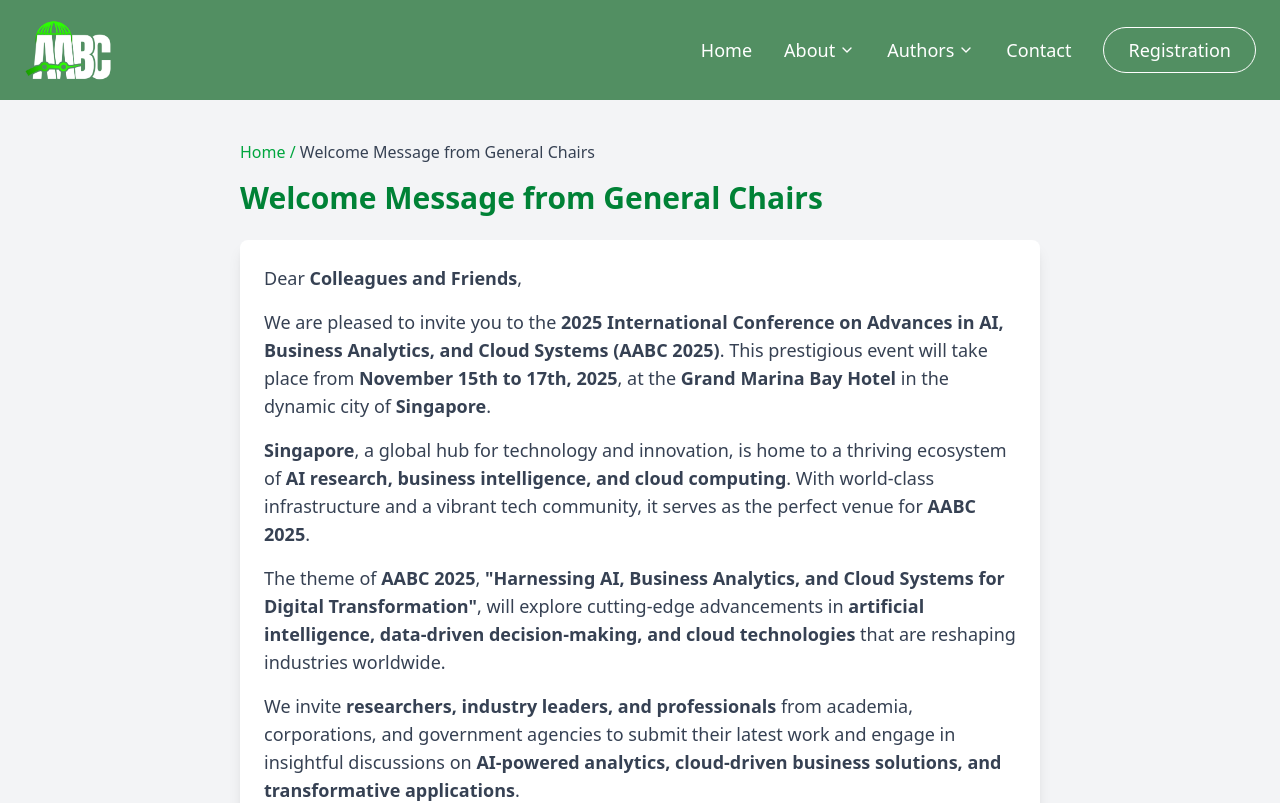
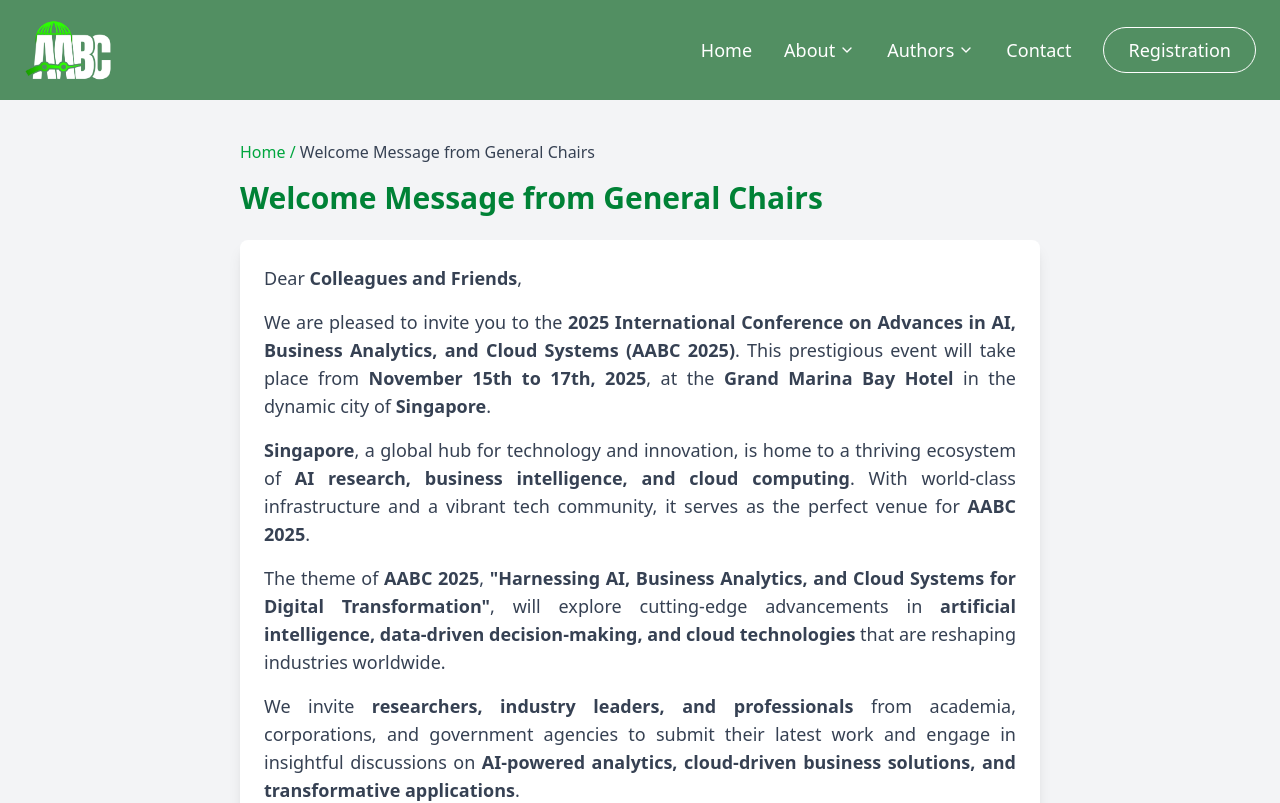
Before and after one commit to dhana1612/Conferencesite_React-AABC, a React (Vite) app: page /welcome-message in a window 1280 px wide. Shown: the top 803 px of the page. Built offline with nearby package versions, Linux system fonts and the light colour scheme.

Commit message:
24-03-1stcmt

```diff
--- a/src/Components/Home/Aboutus.jsx
+++ b/src/Components/Home/Aboutus.jsx
@@ -13,7 +13,7 @@ const About = () => {
                 <div className="grid grid-cols-1 md:grid-cols-2 gap-8">
                     {/* About Content */}
                     <div>
-                        <p className=" text-lg mb-4">
+                        <p className=" text-lg mb-4 text-justify">
                         The International Conference on Advances in AI, Business Analytics, and Cloud Systems (AABC) is a premier global event
                         uniting researchers, industry experts, and academics to explore innovations in AI, Business Analytics, and Cloud Systems.
                         Featuring keynote speeches, technical sessions, workshops, and industry panels, AABC addresses cutting-edge topics like
--- a/src/Components/Pages/PaperSubmission.jsx
+++ b/src/Components/Pages/PaperSubmission.jsx
@@ -68,7 +68,7 @@ export default function PaperSubmission() {
           <h3 className="text-2xl font-semibold text-gray-900 mb-4 mt-8">
             Submission Guidelines
           </h3>
-          <ul className="text-gray-700 text-lg leading-relaxed mb-6 list-disc pl-6">
+          <ul className="text-gray-700 text-lg leading-relaxed mb-6 list-disc pl-6 text-justify">
             <li>Authors are invited to submit <span className="font-semibold">original, unpublished research papers</span> that demonstrate innovation and contribute to the advancement of knowledge in <span className="font-semibold">AI, Business Analytics, and Cloud Systems</span>. All submissions must strictly adhere to the <span className="font-semibold">conference formatting requirements</span>.</li>
             <li>Papers should be formatted in <span className="font-semibold">double-column style</span>, using <strong>Times New Roman, 10pt font</strong>. The maximum length allowed is <span className="font-semibold">8 pages</span>, including all references and appendices.</li>
             <li>Submissions should be in <span className="font-semibold">PDF or DOCX format</span> and should not contain any author-identifying information to maintain <span className="font-semibold">double-blind peer review</span> integrity. The review process will evaluate papers based on their <span className="font-semibold">originality, technical quality, relevance, and clarity of presentation</span>.</li>
@@ -81,7 +81,7 @@ export default function PaperSubmission() {
           <h3 className="text-2xl font-semibold text-gray-900 mb-4 mt-8">
             Important Notes
           </h3>
-          <ul className="text-gray-700 text-lg leading-relaxed mb-6 list-disc pl-6">
+          <ul className="text-gray-700 text-lg leading-relaxed mb-6 list-disc pl-6 text-justify">
             <li><strong>Submission Deadline:</strong> All papers must be submitted by <span className="font-semibold">December 1, 2025</span>. Late submissions will <span className="font-semibold">not</span> be accepted under any circumstances.</li>
             <li><strong>Plagiarism Policy:</strong> All submissions will be <span className="font-semibold">checked for plagiarism</span> using approved tools. Papers containing more than <span className="font-semibold">20% similarity</span> with existing work will be <span className="font-semibold">automatically rejected</span>.</li>
             <li><strong>Author Registration:</strong> At least one author must register for the conference by <span className="font-semibold">December 15, 2025</span>, to be included in the final program and proceedings.</li>
--- a/src/Components/Pages/WelcomeMessage.jsx
+++ b/src/Components/Pages/WelcomeMessage.jsx
@@ -21,11 +21,11 @@ const WelcomeMessage = () => {
         </h2>
 
         {/* Message Box */}
-        <div className="bg-white rounded-lg shadow-lg p-6 text-lg">
+        <div className="bg-white rounded-lg shadow-lg p-6 text-lg text-justify">
           <p className="text-gray-700 leading-7 mb-4">
             Dear <span className="font-semibold">Colleagues and Friends</span>,
           </p>
-          <p className="text-gray-700 leading-7 mb-4">
+          <p className="text-gray-700 leading-7 mb-4 text-justify">
             We are pleased to invite you to the <span className="font-semibold">2025 International Conference on Advances in AI, Business Analytics, and Cloud Systems (AABC 2025)</span>. This prestigious event will take place from <span className="font-semibold">November 15th to 17th, 2025</span>, at the <span className="font-semibold">Grand Marina Bay Hotel</span> in the dynamic city of <span className="font-semibold">Singapore</span>.
           </p>
           <p className="text-gray-700 leading-7 mb-4">
```
